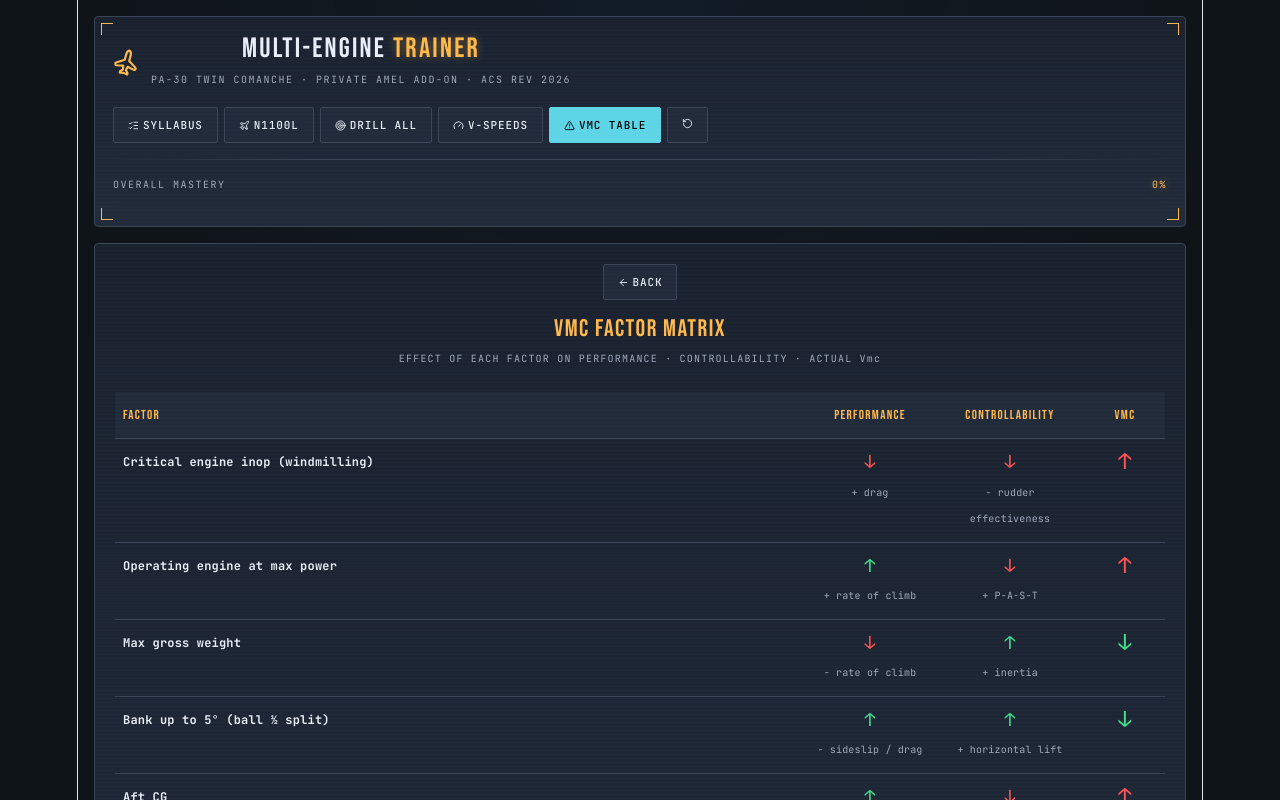
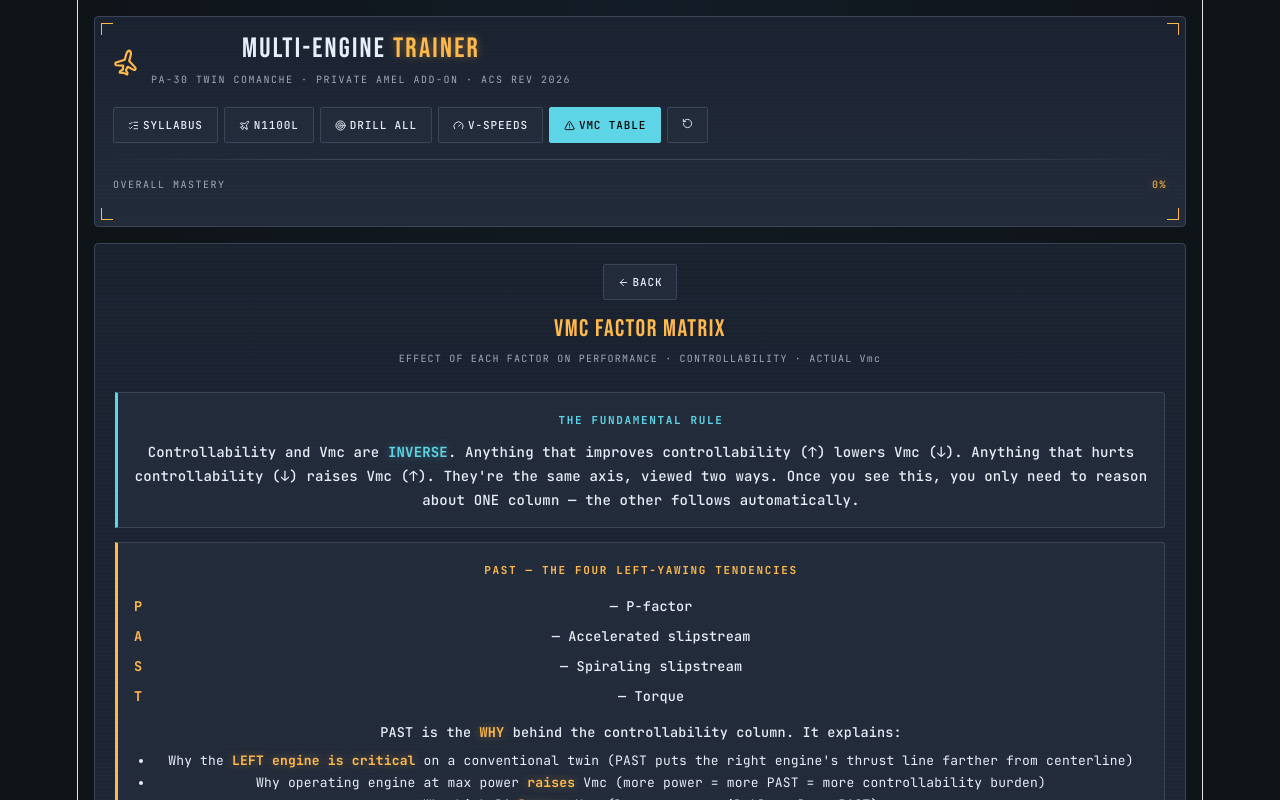
Before and after one commit to hodger07/me-study, a React (Vite) app: page / in a window 1280 px wide. Both pictures are taken after a click on the button "VMC TABLE". Shown: the top 800 px of the page. Built offline with nearby package versions, Linux system fonts and the light colour scheme; a web font is replaced by a local one.

Commit message:
Vmc Factors page: add Key Insight + PAST callouts, restructure table per CFI feedback

```diff
--- a/src/App.jsx
+++ b/src/App.jsx
@@ -9,14 +9,22 @@ import { Plane, BookOpen, Target, ChevronRight, Check, X, RotateCcw, ArrowLeft,
 
 // ---------- Vmc Factor Table (from your handwritten notes) ----------
 const VMC_TABLE = [
-  { factor: "Critical engine inop (windmilling)",   perf: "↓",  perfNote: "+ drag",            ctrl: "↓",  ctrlNote: "− rudder effectiveness", vmc: "↑" },
-  { factor: "Operating engine at max power",        perf: "↑",  perfNote: "+ rate of climb",   ctrl: "↓",  ctrlNote: "+ P-A-S-T",              vmc: "↑" },
-  { factor: "Max gross weight",                     perf: "↓",  perfNote: "− rate of climb",   ctrl: "↑",  ctrlNote: "+ inertia",              vmc: "↓" },
-  { factor: "Bank up to 5° (ball ½ split)",         perf: "↑",  perfNote: "− sideslip / drag", ctrl: "↑",  ctrlNote: "+ horizontal lift",      vmc: "↓" },
-  { factor: "Aft CG",                               perf: "↑",  perfNote: "+ rate of climb",   ctrl: "↓",  ctrlNote: "less rudder authority",  vmc: "↑" },
-  { factor: "Takeoff config (gear up / flaps up)",  perf: "↑",  perfNote: "clean",             ctrl: "↓",  ctrlNote: "less keel / flaps",      vmc: "↑" },
-  { factor: "Standard day — Low DA",                perf: "↑",  perfNote: "",                  ctrl: "↓",  ctrlNote: "+ P-A-S-T",              vmc: "↑" },
-  { factor: "High DA",                              perf: "↓",  perfNote: "",                  ctrl: "↑",  ctrlNote: "− P-A-S-T",              vmc: "↓" },
+  { factor: "Critical engine inop (windmilling)",   perf: "↓",  perfNote: "+ drag",            ctrl: "↓",  ctrlNote: "− rudder effectiveness", vmc: "↑",
+    examinerAnswer: "Critical engine inop — performance drops because of added drag, controllability drops because of reduced rudder effectiveness, so Vmc rises." },
+  { factor: "Operating engine at max power",        perf: "↑",  perfNote: "+ rate of climb",   ctrl: "↓",  ctrlNote: "+ P-A-S-T",              vmc: "↑",
+    examinerAnswer: "Operating engine at max power — performance improves because of higher rate of climb, controllability drops because more PAST loads the rudder, so Vmc rises." },
+  { factor: "Max gross weight",                     perf: "↓",  perfNote: "− rate of climb",   ctrl: "↑",  ctrlNote: "+ inertia",              vmc: "↓",
+    examinerAnswer: "Max gross weight — performance drops because of a slower rate of climb, controllability improves because of greater inertia resisting yaw, so Vmc drops." },
+  { factor: "Bank up to 5° (ball ½ split)",         perf: "↑",  perfNote: "− sideslip / drag", ctrl: "↑",  ctrlNote: "+ horizontal lift",      vmc: "↓",
+    examinerAnswer: "Bank up to 5° (ball ½ split) — performance improves because of reduced sideslip drag, controllability improves because horizontal lift counteracts the yaw, so Vmc drops." },
+  { factor: "Aft CG",                               perf: "↑",  perfNote: "+ rate of climb",   ctrl: "↓",  ctrlNote: "less rudder authority",  vmc: "↑",
+    examinerAnswer: "Aft CG — performance improves slightly because of a higher rate of climb, controllability drops because of a shorter rudder arm, so Vmc rises." },
+  { factor: "Takeoff config (gear up / flaps up)",  perf: "↑",  perfNote: "clean",             ctrl: "↓",  ctrlNote: "less keel / flaps",      vmc: "↑",
+    examinerAnswer: "Takeoff config (gear up / flaps up) — performance improves because the airplane is clean, controllability drops because of less keel and flap area, so Vmc rises." },
+  { factor: "Standard day — Low DA",                perf: "↑",  perfNote: "",                  ctrl: "↓",  ctrlNote: "+ P-A-S-T",              vmc: "↑",
+    examinerAnswer: "Standard day — Low DA — performance improves because the engine makes full rated power, controllability drops because more PAST is being generated, so Vmc rises." },
+  { factor: "High DA",                              perf: "↓",  perfNote: "",                  ctrl: "↑",  ctrlNote: "− P-A-S-T",              vmc: "↓",
+    examinerAnswer: "High DA — performance drops because thinner air reduces power, controllability improves because less PAST is being generated, so Vmc drops." },
 ];
 
 // ---------- V-Speeds (PA-30 reference, verify against POH) ----------
@@ -1050,6 +1058,7 @@ function VSpeedsView({ onBack }) {
 }
 
 function VmcTableView({ onBack }) {
+  const [openRow, setOpenRow] = useState(null);
   return (
     <div className="me-panel" style={{ padding: 20 }}>
       <button className="me-button" onClick={onBack} style={{ marginBottom: 16 }}>
@@ -1058,34 +1067,99 @@ function VmcTableView({ onBack }) {
       <div className="me-display" style={{ fontSize: 24, color: AMBER, marginBottom: 4 }}>Vmc FACTOR MATRIX</div>
       <div style={{ fontSize: 10, color: TEXT_DIM, marginBottom: 20, letterSpacing: "0.12em" }}>
         EFFECT OF EACH FACTOR ON PERFORMANCE · CONTROLLABILITY · ACTUAL Vmc
+      </div>
+
+      <div style={{ marginBottom: 14, padding: "14px 16px", background: PANEL_2, border: `1px solid ${BORDER}`, borderLeft: `3px solid ${CYAN}`, borderRadius: "0 3px 3px 0" }}>
+        <div style={{ fontSize: 11, letterSpacing: "0.15em", color: CYAN, fontWeight: 700, marginBottom: 8 }}>THE FUNDAMENTAL RULE</div>
+        <div style={{ fontSize: 14, lineHeight: 1.7, color: TEXT, fontWeight: 500 }}>
+          Controllability and Vmc are <span className="me-glow-cyan" style={{ fontWeight: 700 }}>INVERSE</span>. Anything that improves controllability (↑) lowers Vmc (↓). Anything that hurts controllability (↓) raises Vmc (↑). They're the same axis, viewed two ways. Once you see this, you only need to reason about ONE column — the other follows automatically.
+        </div>
+      </div>
+
+      <div style={{ marginBottom: 22, padding: "14px 16px", background: PANEL_2, border: `1px solid ${BORDER}`, borderLeft: `3px solid ${AMBER}`, borderRadius: "0 3px 3px 0" }}>
+        <div style={{ fontSize: 11, letterSpacing: "0.15em", color: AMBER, fontWeight: 700, marginBottom: 10 }}>PAST — THE FOUR LEFT-YAWING TENDENCIES</div>
+        <div style={{ display: "grid", gridTemplateColumns: "auto 1fr", columnGap: 12, rowGap: 4, fontSize: 13.5, marginBottom: 12, fontWeight: 500 }}>
+          <span style={{ color: AMBER, fontWeight: 700 }}>P</span><span style={{ color: TEXT }}>— P-factor</span>
+          <span style={{ color: AMBER, fontWeight: 700 }}>A</span><span style={{ color: TEXT }}>— Accelerated slipstream</span>
+          <span style={{ color: AMBER, fontWeight: 700 }}>S</span><span style={{ color: TEXT }}>— Spiraling slipstream</span>
+          <span style={{ color: AMBER, fontWeight: 700 }}>T</span><span style={{ color: TEXT }}>— Torque</span>
+        </div>
+        <div style={{ fontSize: 13.5, lineHeight: 1.7, color: TEXT, fontWeight: 500 }}>
+          PAST is the <span className="me-glow-amber" style={{ fontWeight: 700 }}>WHY</span> behind the controllability column. It explains:
+        </div>
+        <ul style={{ fontSize: 13, lineHeight: 1.7, color: TEXT, margin: "6px 0 0 0", paddingLeft: 20 }}>
+          <li>Why the <span className="me-glow-amber" style={{ fontWeight: 700 }}>LEFT engine is critical</span> on a conventional twin (PAST puts the right engine's thrust line farther from centerline)</li>
+          <li>Why operating engine at max power <span className="me-glow-amber" style={{ fontWeight: 700 }}>raises</span> Vmc (more power = more PAST = more controllability burden)</li>
+          <li>Why high DA <span className="me-glow-amber" style={{ fontWeight: 700 }}>lowers</span> Vmc (less power available = less PAST)</li>
+        </ul>
+      </div>
+
+      <div style={{ fontSize: 10, color: TEXT_DIM, marginBottom: 8, letterSpacing: "0.12em" }}>
+        TAP A ROW FOR THE EXAMINER ANSWER
       </div>
       <div style={{ overflowX: "auto" }}>
         <table className="me-table">
           <thead>
             <tr>
               <th>Factor</th>
-              <th style={{ textAlign: "center", width: 130 }}>Performance</th>
-              <th style={{ textAlign: "center", width: 150 }}>Controllability</th>
-              <th style={{ textAlign: "center", width: 80 }}>Vmc</th>
+              <th style={{ textAlign: "center", width: 90 }}>Perf</th>
+              <th style={{ textAlign: "center", width: 90 }}>Ctrl</th>
+              <th style={{ textAlign: "center", width: 70 }}>Vmc</th>
             </tr>
           </thead>
           <tbody>
-            {VMC_TABLE.map((row, i) => (
-              <tr key={i}>
-                <td style={{ fontWeight: 600 }}>{row.factor}</td>
-                <td style={{ textAlign: "center" }}>
-                  <span className={row.perf === "↑" ? "me-arrow-up" : "me-arrow-down"} style={{ fontSize: 18 }}>{row.perf}</span>
-                  <div style={{ fontSize: 10, color: TEXT_DIM, marginTop: 2 }}>{row.perfNote}</div>
+            {VMC_TABLE.map((row, i) => {
+              const isOpen = openRow === i;
+              return (
+                <React.Fragment key={i}>
+                  <tr
+                    onClick={() => setOpenRow(isOpen ? null : i)}
+                    style={{ cursor: "pointer", background: isOpen ? "rgba(93,213,230,0.06)" : undefined }}
+                  >
+                    <td style={{ fontWeight: 600 }}>
+                      <ChevronRight
+                        size={12}
+                        style={{
+                          display: "inline",
+                          marginRight: 6,
+                          verticalAlign: "-1px",
+                          color: TEXT_DIM,
+                          transform: isOpen ? "rotate(90deg)" : "rotate(0)",
+                          transition: "transform 0.15s",
+                        }}
+                      />
+                      {row.factor}
                     </td>
                     <td style={{ textAlign: "center" }}>
-                  <span className={row.ctrl === "↑" ? "me-arrow-up" : "me-arrow-down"} style={{ fontSize: 18 }}>{row.ctrl}</span>
-                  <div style={{ fontSize: 10, color: TEXT_DIM, marginTop: 2 }}>{row.ctrlNote}</div>
+                      <span className={row.perf === "↑" ? "me-arrow-up" : "me-arrow-down"} style={{ fontSize: 20 }}>{row.perf}</span>
+                    </td>
+                    <td style={{ textAlign: "center" }}>
+                      <span className={row.ctrl === "↑" ? "me-arrow-up" : "me-arrow-down"} style={{ fontSize: 20 }}>{row.ctrl}</span>
                     </td>
                     <td style={{ textAlign: "center" }}>
                       <span className={row.vmc === "↑" ? "me-vmc-up" : "me-vmc-down"} style={{ fontSize: 22, fontWeight: 700 }}>{row.vmc}</span>
                     </td>
                   </tr>
-            ))}
+                  {isOpen && (
+                    <tr>
+                      <td colSpan={4} style={{ background: PANEL_2, padding: 0, borderBottom: `1px solid ${BORDER}` }}>
+                        <div style={{
+                          padding: "12px 16px",
+                          borderLeft: `3px solid ${CYAN}`,
+                          fontSize: 13.5,
+                          lineHeight: 1.7,
+                          color: TEXT,
+                          fontWeight: 500,
+                        }}>
+                          <div style={{ fontSize: 10, letterSpacing: "0.15em", color: CYAN, fontWeight: 700, marginBottom: 6 }}>EXAMINER ANSWER:</div>
+                          {row.examinerAnswer}
+                        </div>
+                      </td>
+                    </tr>
+                  )}
+                </React.Fragment>
+              );
+            })}
           </tbody>
         </table>
       </div>
```
Also changed, not shown: .claude/settings.local.json. Lines whose indentation alone changed are shown as unchanged.
